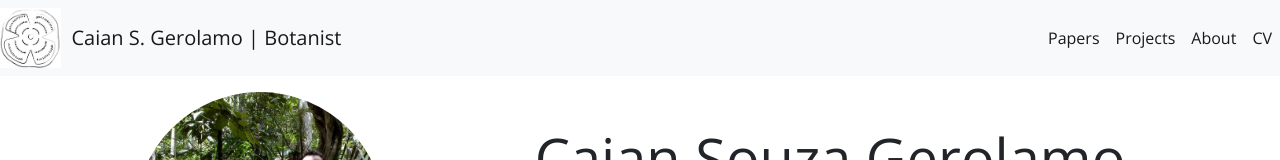
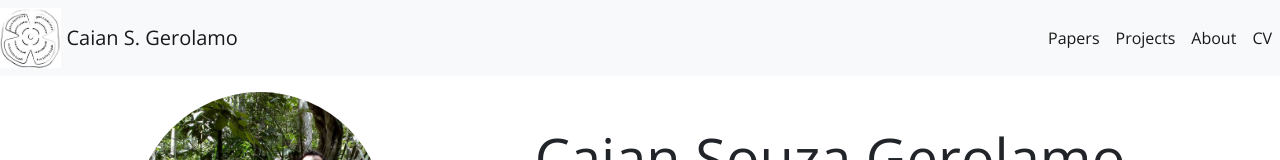
Before and after one commit to iangerolamo/angular-responsive-website, an Angular app: page /home in a window 1280 px wide. Shown: the top 160 px of the page. Built offline with nearby package versions, Linux system fonts and the light colour scheme.

Commit message:
corrigindo header

```diff
--- a/src/app/components/header/header.component.css
+++ b/src/app/components/header/header.component.css
@@ -3,7 +3,7 @@
 }
 
 .image{
-    max-width: 180px;
+    max-width: 160px;
     max-height: 60px;
-    margin-right: 10px;
+    margin-right: 5px;
   }
--- a/src/app/components/header/header.component.html
+++ b/src/app/components/header/header.component.html
@@ -1,7 +1,7 @@
 <nav class="navbar navbar-expand-lg bg-light">
   <img class="image" src="/assets/images/a.jpg" alt="image">
 
-  <a class="navbar-brand" href="/">Caian S. Gerolamo | Botanist</a>
+  <a class="navbar-brand" href="/">Caian S. Gerolamo</a>
   <button class="navbar-toggler" type="button" data-toggle="collapse" data-target="#navbarSupportedContent"
     aria-controls="navbarSupportedContent" aria-expanded="false" aria-label="Toggle navigation"
     (click)="toggleNavbar()">
```
